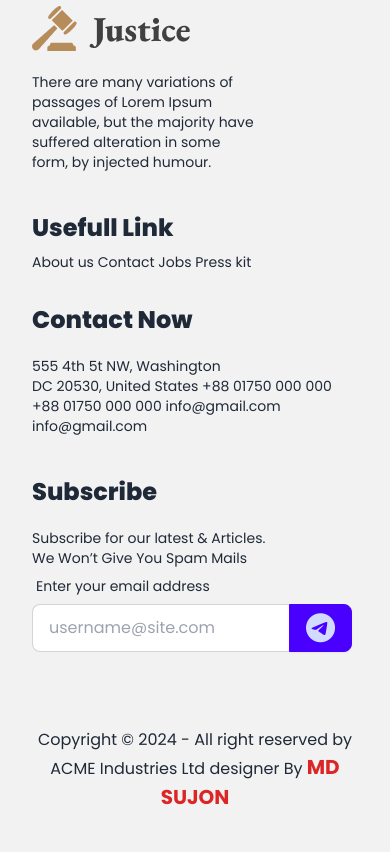
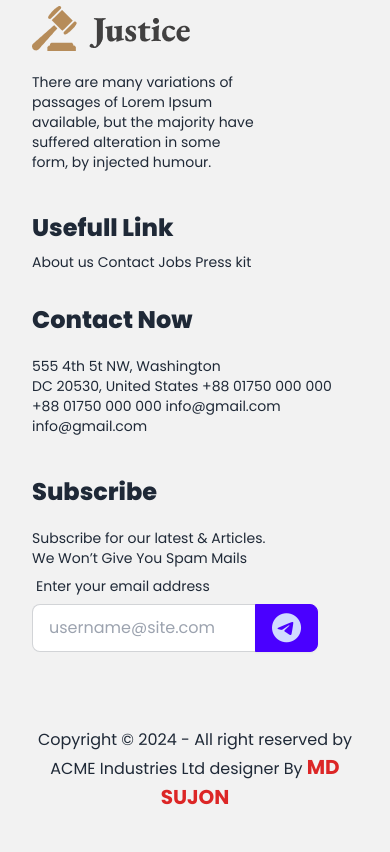
Before and after one commit to sujob258549/legend-projext, a plain HTML site: page index.html in a window 390 px wide. Shown: the part 7976-8828 px from the top of the page. Drawn offline with nearby package versions, Linux system fonts and the light colour scheme.

Commit message:
input -w

```diff
--- a/index.html
+++ b/index.html
@@ -511,7 +511,7 @@
                             </label>
                             <div class="join">
                                 <input type="text" placeholder="username@site.com"
-                                    class="input input-bordered join-item focus:outline-none w-full" />
+                                    class="input input-bordered join-item focus:outline-none w-[70%] md:w-full" />
                                 <button class="btn btn-primary join-item"><i
                                         class="fa-brands fa-telegram text-[30px]"></i></button>
                             </div>
```
